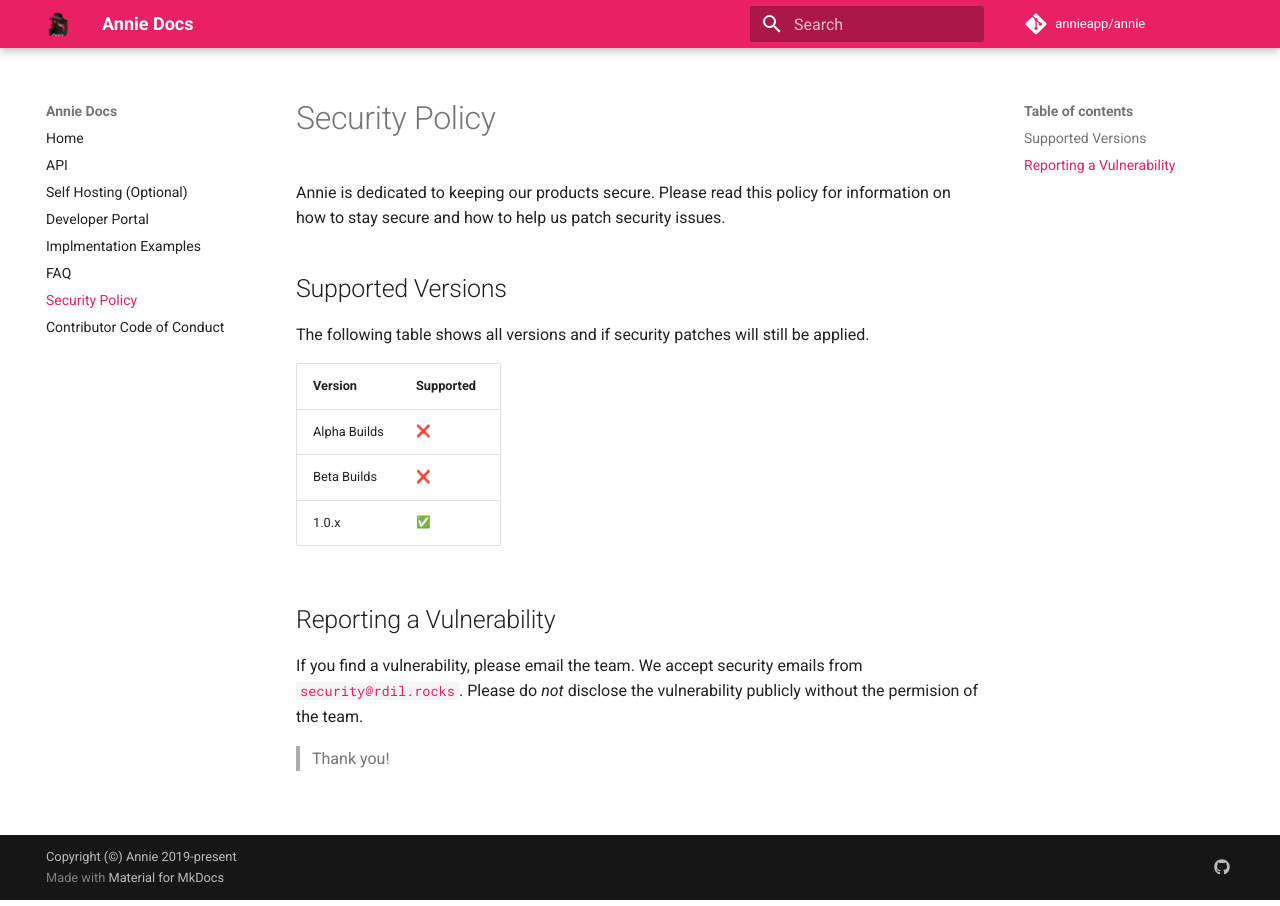
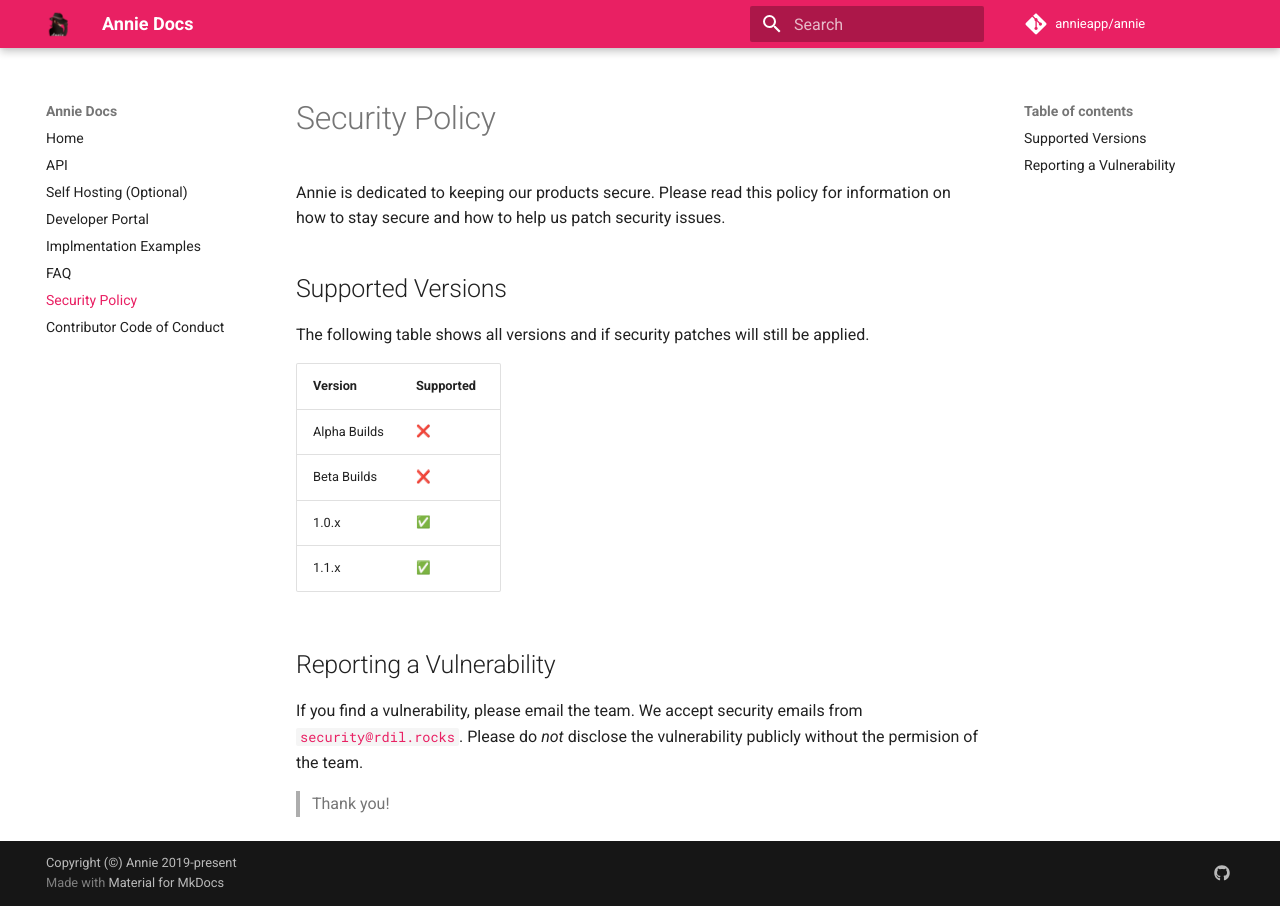
Before and after one commit to annieapp/annie, an MkDocs documentation site: the page built from docs/security.md, in a window 1280 px wide. Built offline with MkDocs 1.6.1 and Material for MkDocs 9.7.7, drawn with Linux system fonts in a browser that asks for light colours; emoji names are drawn with the system emoji font; comment, search, counter and statistics services are not loaded.

Commit message:
New version

```diff
--- a/docs/security.md
+++ b/docs/security.md
@@ -11,6 +11,7 @@
 | Alpha Builds   | :x:                |
 | Beta Builds    | :x:                |
 | 1.0.x          | :white_check_mark: |
+| 1.1.x          | :white_check_mark: |
 
 ## Reporting a Vulnerability
 
```
